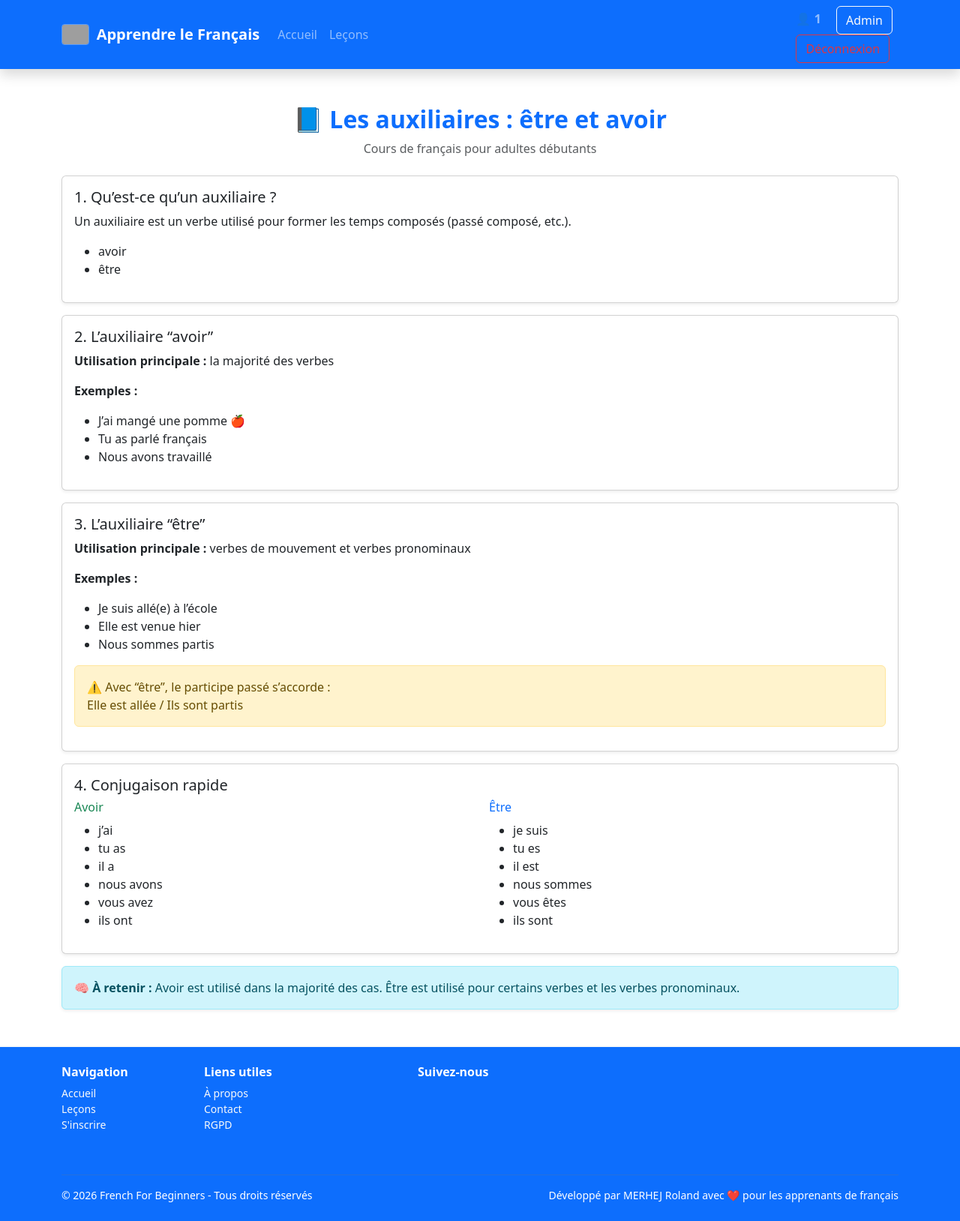
After one commit to Rmerhej/french-for-beginners, a Spring Boot app: page /auxiliaires in a window 1280 px wide. The commit adds this page. Shown: the whole page at 75% size. Run offline with Spring Boot 4, Linux system fonts and the light colour scheme; a user stored in the database is signed in; some of the project's set-up classes (security, data sources, template engines, error pages and the like) are left out, and stand-ins take their place; some libraries are stand-ins or nearby versions; grey boxes are pictures that could not be loaded.

Commit message:
ajout et modifs de templates et ajout d'un Dokerfile et docker-compose  pour la containerisation à venir

```diff
--- a/src/main/java/com/apprendrefr/DataInitializer.java
+++ b/src/main/java/com/apprendrefr/DataInitializer.java
@@ -29,7 +29,7 @@ public class DataInitializer implements CommandLineRunner {
             throw new RuntimeException("❌ ADMIN_PASSWORD n'est pas défini dans les variables d'environnement !");
         }
 
-        // Vérifier si l'admin existe déjà
+
         if (userRepository.findByUsername(adminUsername).isPresent()) {
             System.out.println("✅ Admin déjà existant : " + adminUsername);
             return;
@@ -42,7 +42,6 @@ public class DataInitializer implements CommandLineRunner {
         admin.setRole("ADMIN");
         admin.setEmail(adminUsername + "admin@apprendrefr.com");   // ou une vraie adresse
 
-        // Si tu as d'autres champs obligatoires, ajoute-les ici
 
         userRepository.save(admin);
 
--- a/src/main/java/com/apprendrefr/controller/SupportsCoursController.java
+++ b/src/main/java/com/apprendrefr/controller/SupportsCoursController.java
@@ -31,5 +31,30 @@ public class SupportsCoursController {
         return "le_passé_composé";
 
     }
+    @GetMapping("/adjectifsdemonstratifs")
+    public String allerSurAdjectifsDemonstratifs(){
+        return "adjectifs-demonstratifs";
+
+    }
+    @GetMapping("/expressionstemps")
+    public String allerSurExpressionsTemps(){
+        return "expressions-temps";
+
+    }
+    @GetMapping("/futursimple")
+    public String allerSurFutureSimple(){
+        return "future-simple";
+
+    }
+    @GetMapping("/verbesreguliers")
+    public String allerSurVerbesReguliers(){
+        return "verbes-reguliers";
+
+    }
+    @GetMapping("/auxiliaires")
+    public String allerSurAuxiliaires(){
+        return "auxiliaires";
+
+    }
 
 }
--- a/src/main/java/com/apprendrefr/security/CustomUserDetailsService.java
+++ b/src/main/java/com/apprendrefr/security/CustomUserDetailsService.java
@@ -27,6 +27,7 @@ public class CustomUserDetailsService implements UserDetailsService {
         return org.springframework.security.core.userdetails.User.builder()
                 .username(user.getUsername())
                 .password(user.getPassword())
+                .disabled(!user.getEnabled())
                 .authorities(Collections.singletonList(new SimpleGrantedAuthority("ROLE_" + user.getRole())))
                 .build();
     }
--- a/src/main/java/com/apprendrefr/service/AdminService.java
+++ b/src/main/java/com/apprendrefr/service/AdminService.java
@@ -37,7 +37,6 @@ public class AdminService {
         userRepository.deleteById(id);
     }
 
-    // Pour usage futur (ex: promouvoir un utilisateur en admin)
     public void promoteToAdmin(Long userId) {
         User user = userRepository.findById(userId)
                 .orElseThrow(() -> new RuntimeException("Utilisateur non trouvé"));
--- a/src/main/resources/templates/adjectif.html
+++ b/src/main/resources/templates/adjectif.html
@@ -5,6 +5,7 @@
     <meta name="viewport"
           content="width=device-width, user-scalable=no, initial-scale=1.0, maximum-scale=1.0, minimum-scale=1.0">
     <meta http-equiv="X-UA-Compatible" content="ie=edge">
+    <meta name="description" content="Cours de français sur L'adjectif en français pour adultes débutants">
     <title>adjectif</title>
     <link href="https://cdn.jsdelivr.net/npm/bootstrap@5.3.3/dist/css/bootstrap.min.css" rel="stylesheet">
 
--- /dev/null
+++ b/src/main/resources/templates/auxiliaires.html
@@ -0,0 +1,113 @@
+<!doctype html>
+<html lang="fr">
+<head>
+    <meta charset="UTF-8">
+    <meta name="viewport" content="width=device-width, initial-scale=1">
+    <meta name="description" content="Cours de français sur les auxiliaires être et avoir pour adultes débutants">
+    <title>Les auxiliaires</title>
+
+    <link href="https://cdn.jsdelivr.net/npm/bootstrap@5.3.3/dist/css/bootstrap.min.css" rel="stylesheet">
+</head>
+
+<body>
+
+<div th:replace="~{fragments/navbar :: navbar}"></div>
+
+<div class="container my-5">
+
+    <div class="text-center mb-4">
+        <h2 class="fw-bold text-primary">📘 Les auxiliaires : être et avoir</h2>
+        <p class="text-muted">Cours de français pour adultes débutants</p>
+    </div>
+
+    <div class="card shadow-sm mb-3">
+        <div class="card-body">
+            <h5 class="card-title">1. Qu’est-ce qu’un auxiliaire ?</h5>
+            <p>
+                Un auxiliaire est un verbe utilisé pour former les temps composés (passé composé, etc.).
+            </p>
+            <ul>
+                <li>avoir</li>
+                <li>être</li>
+            </ul>
+        </div>
+    </div>
+
+    <div class="card shadow-sm mb-3">
+        <div class="card-body">
+            <h5 class="card-title">2. L’auxiliaire “avoir”</h5>
+            <p><strong>Utilisation principale :</strong> la majorité des verbes</p>
+
+            <p><strong>Exemples :</strong></p>
+            <ul>
+                <li>J’ai mangé une pomme 🍎</li>
+                <li>Tu as parlé français</li>
+                <li>Nous avons travaillé</li>
+            </ul>
+        </div>
+    </div>
+
+    <div class="card shadow-sm mb-3">
+        <div class="card-body">
+            <h5 class="card-title">3. L’auxiliaire “être”</h5>
+            <p><strong>Utilisation principale :</strong> verbes de mouvement et verbes pronominaux</p>
+
+            <p><strong>Exemples :</strong></p>
+            <ul>
+                <li>Je suis allé(e) à l’école</li>
+                <li>Elle est venue hier</li>
+                <li>Nous sommes partis</li>
+            </ul>
+
+            <div class="alert alert-warning mt-3">
+                ⚠️ Avec “être”, le participe passé s’accorde :
+                <br>Elle est allée / Ils sont partis
+            </div>
+        </div>
+    </div>
+
+    <div class="card shadow-sm mb-3">
+        <div class="card-body">
+            <h5 class="card-title">4. Conjugaison rapide</h5>
+
+            <div class="row">
+                <div class="col-md-6">
+                    <h6 class="text-success">Avoir</h6>
+                    <ul>
+                        <li>j’ai</li>
+                        <li>tu as</li>
+                        <li>il a</li>
+                        <li>nous avons</li>
+                        <li>vous avez</li>
+                        <li>ils ont</li>
+                    </ul>
+                </div>
+
+                <div class="col-md-6">
+                    <h6 class="text-primary">Être</h6>
+                    <ul>
+                        <li>je suis</li>
+                        <li>tu es</li>
+                        <li>il est</li>
+                        <li>nous sommes</li>
+                        <li>vous êtes</li>
+                        <li>ils sont</li>
+                    </ul>
+                </div>
+            </div>
+
+        </div>
+    </div>
+
+    <div class="alert alert-info shadow-sm">
+        <strong>🧠 À retenir :</strong>
+        Avoir est utilisé dans la majorité des cas. Être est utilisé pour certains verbes et les verbes pronominaux.
+    </div>
+
+</div>
+
+<div th:replace="~{fragments/footer :: footer}"></div>
+
+<script src="https://cdn.jsdelivr.net/npm/bootstrap@5.3.3/dist/js/bootstrap.bundle.min.js"></script>
+</body>
+</html>
--- a/src/main/resources/templates/fragments/navbar.html
+++ b/src/main/resources/templates/fragments/navbar.html
@@ -36,7 +36,11 @@
                     <a th:href="@{/admin}" class="btn btn-outline-light me-2" sec:authorize="hasRole('ADMIN')">
                         Admin
                     </a>
-                    <a th:href="@{/logout}" class="btn btn-outline-danger">Déconnexion</a>
+                   <!-- <a th:href="@{/logout}" class="btn btn-outline-danger">Déconnexion</a>-->
+
+                    <form th:action="@{/logout}" method="post">
+                        <button class="btn btn-outline-danger">Déconnexion</button>
+                    </form>
                 </div>
 
 
--- a/src/main/resources/templates/impératif.html
+++ b/src/main/resources/templates/impératif.html
@@ -3,6 +3,7 @@
 <head>
     <meta charset="UTF-8">
     <meta name="viewport" content="width=device-width, initial-scale=1.0">
+    <meta name="description" content="Cours de français sur l'impératif pour adultes débutants">
     <title>L'Impératif - Français Débutant</title>
     <link href="https://cdn.jsdelivr.net/npm/bootstrap@5.3.3/dist/css/bootstrap.min.css" rel="stylesheet">
 </head>
--- a/src/main/resources/templates/le_passé_composé.html
+++ b/src/main/resources/templates/le_passé_composé.html
@@ -3,6 +3,7 @@
 <head>
     <meta charset="UTF-8">
     <meta name="viewport" content="width=device-width, initial-scale=1.0">
+    <meta name="description" content="Cours de français sur Le passé composé pour adultes débutants">
     <title>Le Passé Composé - Français Débutant</title>
     <link href="https://cdn.jsdelivr.net/npm/bootstrap@5.3.3/dist/css/bootstrap.min.css" rel="stylesheet">
 </head>
--- a/src/main/resources/templates/pronoms.html
+++ b/src/main/resources/templates/pronoms.html
@@ -5,6 +5,7 @@
     <meta name="viewport"
           content="width=device-width, user-scalable=no, initial-scale=1.0, maximum-scale=1.0, minimum-scale=1.0">
     <meta http-equiv="X-UA-Compatible" content="ie=edge">
+    <meta name="description" content="Cours de français sur les pronoms pour adultes débutants">
     <title>Les pronoms</title>
     <link href="https://cdn.jsdelivr.net/npm/bootstrap@5.3.3/dist/css/bootstrap.min.css" rel="stylesheet">
     <style>
```
Also changed, not shown: docker-compose.yml (added, +32 -0 lines), pom.xml (+12 -0 lines), src/main/java/com/apprendrefr/config/SecurityConfig.java (+7 -3 lines), src/main/resources/templates/adjectifs-demonstratifs.html (added, +50 -0 lines), src/main/resources/templates/expressions-temps.html (added, +48 -0 lines), src/main/resources/templates/futur-simple.html (added, +43 -0 lines), src/main/resources/templates/supports-de-cours.html (+63 -12 lines), src/main/resources/templates/verbes-reguliers.html (added, +44 -0 lines), 1 other file.
